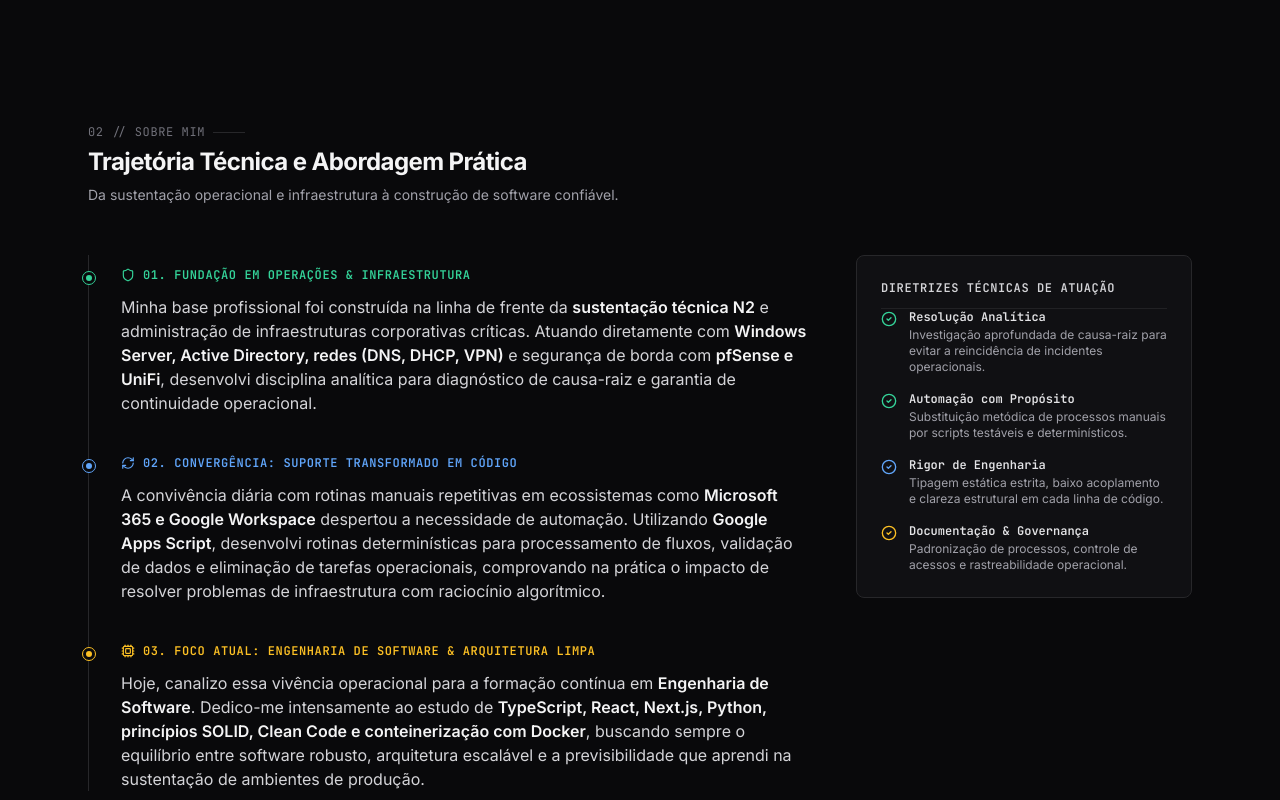
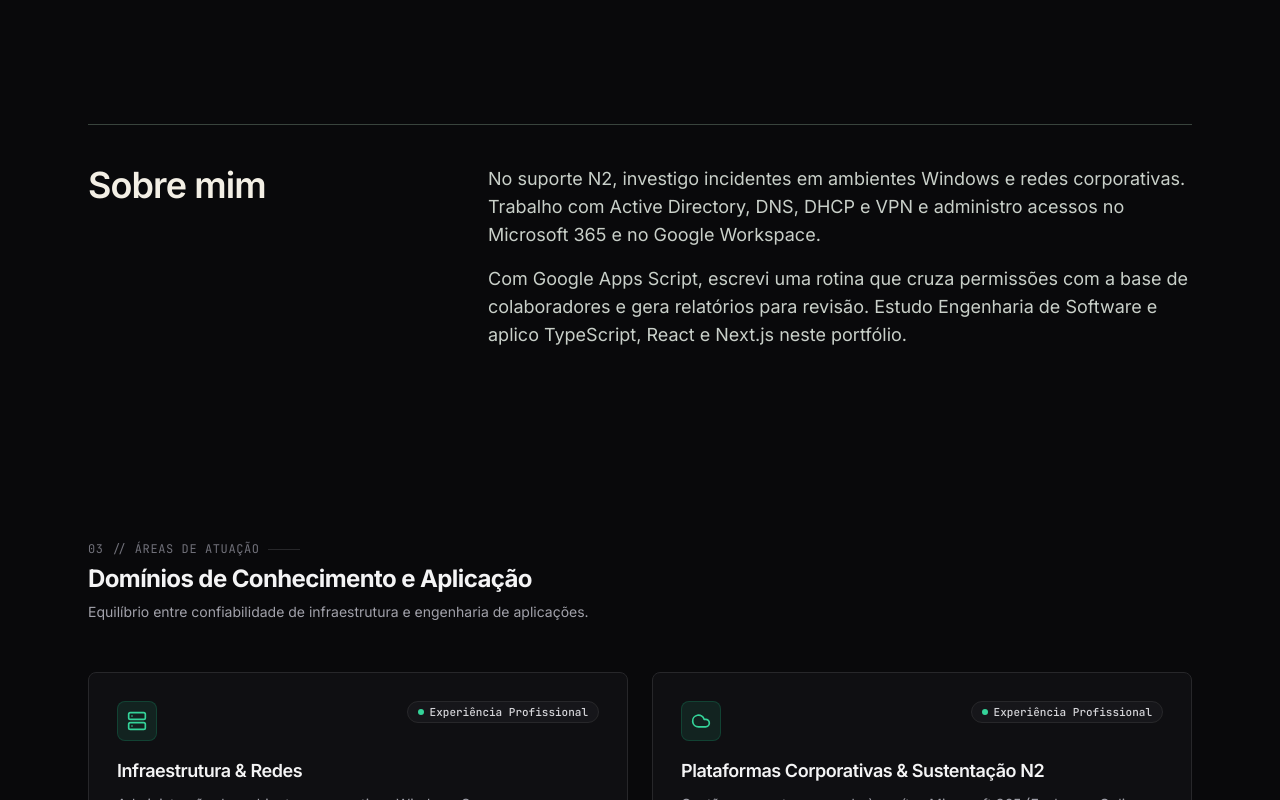
Before and after one commit to Tigas011/portfloio, a Next.js app: page / in a window 1280 px wide. Shown: the part 2620-3420 px from the top of the page. Built offline with nearby package versions, Linux system fonts and the light colour scheme.

Commit message:
Present the technical background in first person

```diff
--- a/src/components/sections/AboutSection.tsx
+++ b/src/components/sections/AboutSection.tsx
@@ -1,141 +1,26 @@
-import { SectionHeading } from "@/components/ui/SectionHeading";
-import { SurfaceCard } from "@/components/ui/SurfaceCard";
-import { dictionaryPtBR } from "@/data/dictionary";
-import { Shield, RefreshCw, Cpu, CheckCircle2 } from "lucide-react";
-
 export function AboutSection() {
-  const about = dictionaryPtBR.sections.about;
-
   return (
     <section
       id="sobre"
-      className="w-full max-w-6xl mx-auto px-6 py-16 md:py-24"
-      aria-label="Sobre o profissional"
+      aria-labelledby="sobre-titulo"
+      className="mx-auto w-full max-w-6xl scroll-mt-24 px-6 py-16 text-[#f3efe5] md:py-24"
     >
-      <SectionHeading
-        index={about.index}
-        title={about.title}
-        subtitle={about.subtitle}
-        className="mb-12"
-      />
-
-      <div className="grid grid-cols-1 lg:grid-cols-12 gap-12 items-start">
-        {/* Coluna Principal: Layout Editorial Aberto com Linha Guia Vertical */}
-        <div className="lg:col-span-8 relative pl-6 sm:pl-8 border-l border-zinc-800 space-y-10">
-          {/* Bloco 1: Background em Operações e Infraestrutura */}
-          <article className="space-y-3 relative">
-            <div className="absolute -left-[31px] sm:-left-[39px] top-1 w-3.5 h-3.5 rounded-full bg-graphite-950 border border-emerald-400 flex items-center justify-center">
-              <span className="w-1.5 h-1.5 rounded-full bg-emerald-400" />
-            </div>
-
-            <div className="flex items-center gap-2 text-xs font-mono text-emerald-400 font-semibold uppercase tracking-wider">
-              <Shield className="w-3.5 h-3.5" aria-hidden="true" />
-              <span>01. Fundação em Operações & Infraestrutura</span>
-            </div>
-
-            <p className="text-zinc-300 text-sm sm:text-base leading-relaxed font-sans">
-              Minha base profissional foi construída na linha de frente da{" "}
-              <strong className="text-zinc-100 font-semibold">sustentação técnica N2</strong>{" "}
-              e administração de infraestruturas corporativas críticas. Atuando diretamente com{" "}
-              <strong className="text-zinc-100 font-semibold">Windows Server, Active Directory, redes (DNS, DHCP, VPN)</strong>{" "}
-              e segurança de borda com <strong className="text-zinc-100 font-semibold">pfSense e UniFi</strong>,
-              desenvolvi disciplina analítica para diagnóstico de causa-raiz e garantia de continuidade operacional.
-            </p>
-          </article>
-
-          {/* Bloco 2: A Convergência e Automação */}
-          <article className="space-y-3 relative">
-            <div className="absolute -left-[31px] sm:-left-[39px] top-1 w-3.5 h-3.5 rounded-full bg-graphite-950 border border-blue-400 flex items-center justify-center">
-              <span className="w-1.5 h-1.5 rounded-full bg-blue-400" />
-            </div>
-
-            <div className="flex items-center gap-2 text-xs font-mono text-blue-400 font-semibold uppercase tracking-wider">
-              <RefreshCw className="w-3.5 h-3.5" aria-hidden="true" />
-              <span>02. Convergência: Suporte Transformado em Código</span>
-            </div>
-
-            <p className="text-zinc-300 text-sm sm:text-base leading-relaxed font-sans">
-              A convivência diária com rotinas manuais repetitivas em ecossistemas como{" "}
-              <strong className="text-zinc-100 font-semibold">Microsoft 365 e Google Workspace</strong> despertou
-              a necessidade de automação. Utilizando{" "}
-              <strong className="text-zinc-100 font-semibold">Google Apps Script</strong>, desenvolvi rotinas determinísticas
-              para processamento de fluxos, validação de dados e eliminação de tarefas operacionais,
-              comprovando na prática o impacto de resolver problemas de infraestrutura com raciocínio algorítmico.
-            </p>
-          </article>
-
-          {/* Bloco 3: Foco Atual em Engenharia de Software */}
-          <article className="space-y-3 relative">
-            <div className="absolute -left-[31px] sm:-left-[39px] top-1 w-3.5 h-3.5 rounded-full bg-graphite-950 border border-amber-400 flex items-center justify-center">
-              <span className="w-1.5 h-1.5 rounded-full bg-amber-400" />
-            </div>
-
-            <div className="flex items-center gap-2 text-xs font-mono text-amber-400 font-semibold uppercase tracking-wider">
-              <Cpu className="w-3.5 h-3.5" aria-hidden="true" />
-              <span>03. Foco Atual: Engenharia de Software & Arquitetura Limpa</span>
-            </div>
-
-            <p className="text-zinc-300 text-sm sm:text-base leading-relaxed font-sans">
-              Hoje, canalizo essa vivência operacional para a formação contínua em{" "}
-              <strong className="text-zinc-100 font-semibold">Engenharia de Software</strong>.
-              Dedico-me intensamente ao estudo de{" "}
-              <strong className="text-zinc-100 font-semibold">TypeScript, React, Next.js, Python, princípios SOLID, Clean Code e conteinerização com Docker</strong>,
-              buscando sempre o equilíbrio entre software robusto, arquitetura escalável e a previsibilidade que aprendi na sustentação de ambientes de produção.
-            </p>
-          </article>
-        </div>
-
-        {/* Coluna Lateral: Pilares Metodológicos */}
-        <div className="lg:col-span-4 space-y-6">
-          <SurfaceCard className="p-6 space-y-6 bg-graphite-900/90 border-zinc-800">
-            <div className="border-b border-subtle pb-3">
-              <h3 className="font-mono text-xs uppercase tracking-wider text-zinc-300 font-semibold">
-                DIRETRIZES TÉCNICAS DE ATUAÇÃO
-              </h3>
-            </div>
-
-            <ul className="space-y-4 text-xs font-mono">
-              <li className="flex items-start gap-3">
-                <CheckCircle2 className="w-4 h-4 text-emerald-400 shrink-0 mt-0.5" aria-hidden="true" />
-                <div>
-                  <div className="text-zinc-200 font-semibold">Resolução Analítica</div>
-                  <div className="text-zinc-400 font-sans mt-0.5">
-                    Investigação aprofundada de causa-raiz para evitar a reincidência de incidentes operacionais.
-                  </div>
-                </div>
-              </li>
-
-              <li className="flex items-start gap-3">
-                <CheckCircle2 className="w-4 h-4 text-emerald-400 shrink-0 mt-0.5" aria-hidden="true" />
-                <div>
-                  <div className="text-zinc-200 font-semibold">Automação com Propósito</div>
-                  <div className="text-zinc-400 font-sans mt-0.5">
-                    Substituição metódica de processos manuais por scripts testáveis e determinísticos.
-                  </div>
-                </div>
-              </li>
-
-              <li className="flex items-start gap-3">
-                <CheckCircle2 className="w-4 h-4 text-blue-400 shrink-0 mt-0.5" aria-hidden="true" />
-                <div>
-                  <div className="text-zinc-200 font-semibold">Rigor de Engenharia</div>
-                  <div className="text-zinc-400 font-sans mt-0.5">
-                    Tipagem estática estrita, baixo acoplamento e clareza estrutural em cada linha de código.
-                  </div>
-                </div>
-              </li>
-
-              <li className="flex items-start gap-3">
-                <CheckCircle2 className="w-4 h-4 text-amber-400 shrink-0 mt-0.5" aria-hidden="true" />
-                <div>
-                  <div className="text-zinc-200 font-semibold">Documentação & Governança</div>
-                  <div className="text-zinc-400 font-sans mt-0.5">
-                    Padronização de processos, controle de acessos e rastreabilidade operacional.
-                  </div>
-                </div>
-              </li>
-            </ul>
-          </SurfaceCard>
+      <div className="grid gap-6 border-t border-[#39443d] pt-7 md:grid-cols-[minmax(0,1fr)_minmax(0,2fr)] md:gap-12 md:pt-10">
+        <h2 id="sobre-titulo" className="text-3xl font-semibold tracking-tight sm:text-4xl">
+          Sobre mim
+        </h2>
+        <div className="max-w-prose space-y-4 text-base leading-relaxed text-[#c9d0c9] sm:text-lg">
+          <p>
+            No suporte N2, investigo incidentes em ambientes Windows e redes
+            corporativas. Trabalho com Active Directory, DNS, DHCP e VPN e
+            administro acessos no Microsoft 365 e no Google Workspace.
+          </p>
+          <p>
+            Com Google Apps Script, escrevi uma rotina que cruza permissões com
+            a base de colaboradores e gera relatórios para revisão. Estudo
+            Engenharia de Software e aplico TypeScript, React e Next.js neste
+            portfólio.
+          </p>
         </div>
       </div>
     </section>
```
